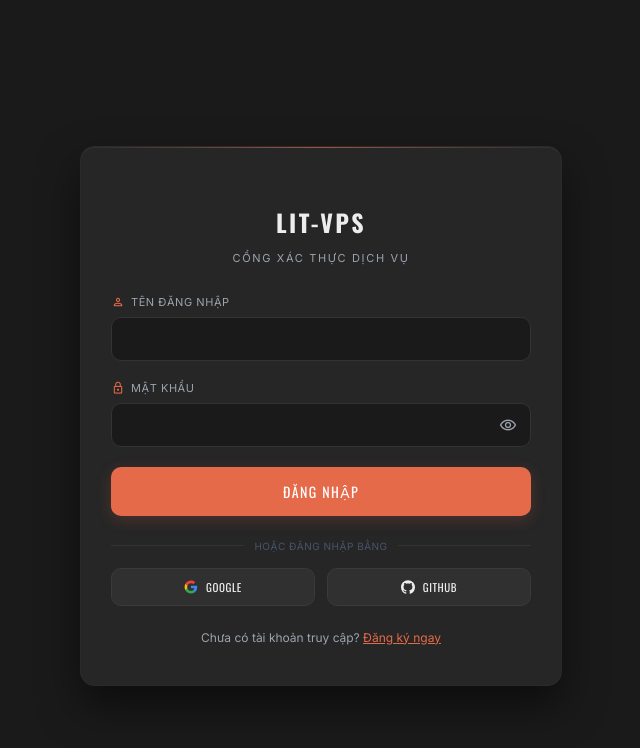
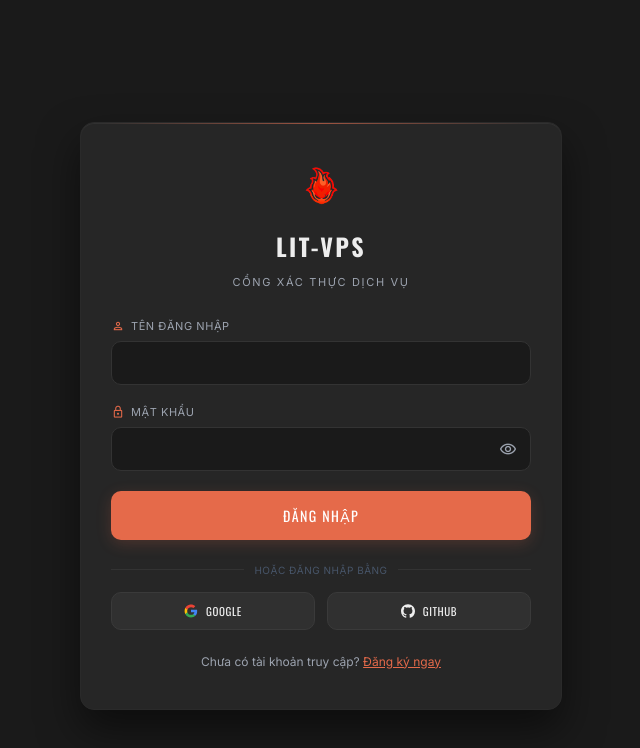
Before and after one commit to LIT2451/SOFTWARE, a Next.js app in the folder portal/: page / in a window 1280 px wide. Shown: the top 748 px of the page, without its empty margins (319-959 px from the left). Built offline with nearby package versions, Linux system fonts and the light colour scheme.

Commit message:
feat: design macOS window dots controls and set project logo inside sidebar

```diff
--- a/portal/src/app/components/Auth.tsx
+++ b/portal/src/app/components/Auth.tsx
@@ -119,11 +119,23 @@ export default function Auth({ onLoginSuccess }: AuthProps) {
           background: "linear-gradient(90deg, transparent, rgba(229, 106, 74, 0.6), transparent)"
         }} />
 
+        <div style={{ display: "flex", justifyContent: "center", marginBottom: "12px" }}>
+          <img
+            src="/fire_logo.png"
+            alt="LIT-VPS Logo"
+            style={{
+              width: "48px",
+              height: "48px",
+              objectFit: "contain"
+            }}
+          />
+        </div>
+
         <h1 style={{
           fontSize: "24px",
           textAlign: "center",
           marginBottom: "10px",
-          color: "#ededed",
+          color: "var(--color-text-main)",
           fontFamily: "Oswald, sans-serif",
           letterSpacing: "0.1em"
         }}>
--- a/portal/src/app/components/Dashboard.tsx
+++ b/portal/src/app/components/Dashboard.tsx
@@ -261,6 +261,13 @@ export default function Dashboard({ token, username, role, onLogout }: Dashboard
         }}
         className={`sidebar-container ${sidebarOpen ? "open" : ""}`}
       >
+        {/* macOS Style Traffic Light Window Controls (Three Dots) */}
+        <div style={{ display: "flex", gap: "8px", marginBottom: "20px" }} className="mac-window-controls">
+          <div style={{ width: "12px", height: "12px", borderRadius: "50%", backgroundColor: "#ff5f56", border: "1px solid #e0443e" }} />
+          <div style={{ width: "12px", height: "12px", borderRadius: "50%", backgroundColor: "#ffbd2e", border: "1px solid #dea123" }} />
+          <div style={{ width: "12px", height: "12px", borderRadius: "50%", backgroundColor: "#27c93f", border: "1px solid #1aab29" }} />
+        </div>
+
         {/* Close button inside sidebar for mobile view to prevent it from overlaying forever without a close button */}
         <div style={{ display: "none", justifyContent: "flex-end", marginBottom: "15px" }} className="mobile-close-container">
           <button
@@ -280,26 +287,29 @@ export default function Dashboard({ token, username, role, onLogout }: Dashboard
         </div>
 
         {/* Web Logo & Brand inside Sidebar */}
-        <div className="sidebar-brand" style={{ display: "flex", alignItems: "center", gap: "10px", marginBottom: "20px", paddingBottom: "15px", borderBottom: "1px solid #2a2a2a" }}>
-          <div style={{
-            width: "10px",
-            height: "10px",
-            borderRadius: "50%",
-            backgroundColor: accent.value,
-            boxShadow: `0 0 12px ${accent.value}`,
-            transition: "background-color 0.3s, box-shadow 0.3s"
-          }} />
-          <h1 style={{ fontSize: "16px", margin: 0, color: "#ededed", letterSpacing: "0.12em", fontFamily: "Oswald, sans-serif" }}>LIT-VPS</h1>
+        <div className="sidebar-brand" style={{ display: "flex", alignItems: "center", gap: "12px", marginBottom: "20px", paddingBottom: "15px", borderBottom: "1px solid #2a2a2a" }}>
+          <img
+            src="/fire_logo.png"
+            alt="LIT-VPS Logo"
+            style={{
+              width: "28px",
+              height: "28px",
+              objectFit: "contain",
+              display: "block"
+            }}
+          />
+          <div style={{ display: "flex", alignItems: "baseline", gap: "6px" }}>
+            <h1 style={{ fontSize: "16px", margin: 0, color: "var(--color-text-main)", letterSpacing: "0.12em", fontFamily: "Oswald, sans-serif" }}>LIT-VPS</h1>
             <span style={{
               fontSize: "9px",
               backgroundColor: "var(--color-bg)",
               border: "1px solid var(--color-border-subtle)",
               padding: "2px 6px",
               borderRadius: "6px",
-            color: "#9ca3af",
-            fontFamily: "JetBrains Mono",
-            marginLeft: "6px"
+              color: "var(--color-text-muted)",
+              fontFamily: "JetBrains Mono"
             }}>v1.0.3</span>
+          </div>
         </div>
 
         <h2 style={{ fontSize: "11px", color: "#9ca3af", marginBottom: "16px", letterSpacing: "0.05em", display: "flex", alignItems: "center", gap: "6px" }}>
```
Lines whose indentation alone changed are shown as unchanged.
